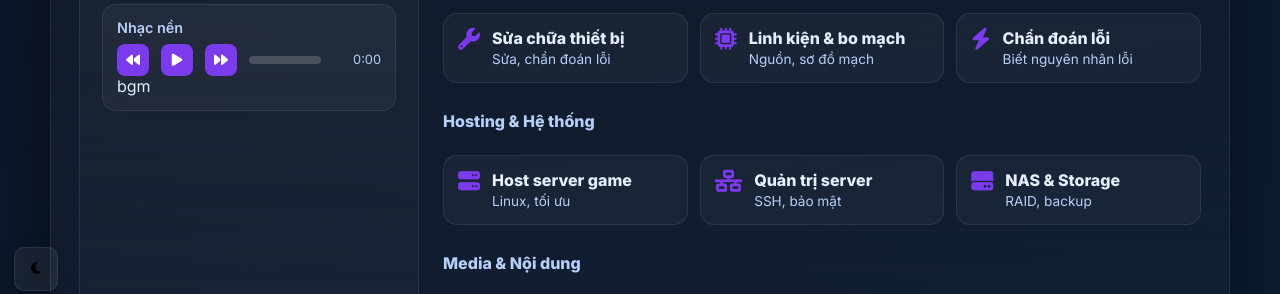
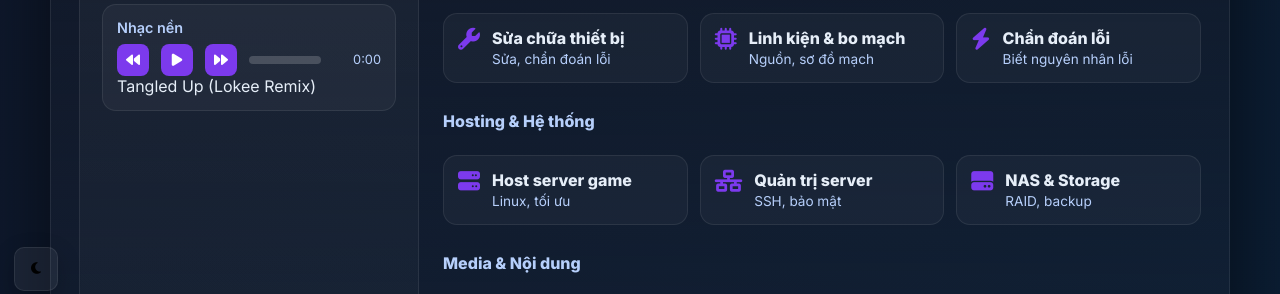
Before and after one commit to drivesave01plm-gif/My-bio, a plain HTML site: page BlackSword.html in a window 1280 px wide. Shown: the part 495-789 px from the top of the page. Drawn offline with Linux system fonts and the light colour scheme; no server answers.

Commit message:
Update BlackSword.html

```diff
--- a/BlackSword.html
+++ b/BlackSword.html
@@ -326,8 +326,7 @@
   </div>
 
 <script>
-  // ...existing other JS (theme) stays below unchanged ...
-  // Updated music player logic only:
+  // ===== Music Player (safe for GitHub Pages) =====
   const audio = document.getElementById('audio');
   const playBtn = document.getElementById('playBtn');
   const prevBtn = document.getElementById('prevBtn');
@@ -340,45 +339,46 @@
   let list = [];
   let idx = 0;
 
-  // safe fetch list.json, fallback to defaults if missing or invalid
   (async function initList(){
     try{
-      const res = await fetch('music/list.json', {cache:'no-store'});
+      const res = await fetch('music/list.json', { cache: 'no-store' });
       if(res.ok){
         const files = await res.json();
         if(Array.isArray(files) && files.length) list = files;
       }
     }catch(e){}
 
-    // fallback defaults if fetch failed or list is empty
     if(!list.length){
-      const fallbacks = ['bgm.m4a','bgm.mp3'];
-      list = fallbacks;
+      // fallback đúng với repo hiện tại
+      list = ['Tangled Up (Lokee Remix).m4a'];
     }
 
     if(list.length){
       enableControls(true);
       load(0);
-    } else {
+    }else{
       enableControls(false);
       track.textContent = 'Không có bài hát';
     }
   })();
 
   function enableControls(on){
-    [playBtn, prevBtn, nextBtn].forEach(b => { if(b) b.disabled = !on; });
+    [playBtn, prevBtn, nextBtn].forEach(b => b && (b.disabled = !on));
   }
 
   function sanitizeName(name){
     try{
-      const n = decodeURIComponent(name).split('/').pop().split('?')[0];
-      return n.replace(/\.[^/.]+$/,'');
-    }catch(e){ return name; }
+      return decodeURIComponent(name)
+        .split('/').pop()
+        .replace(/\.[^/.]+$/, '');
+    }catch{
+      return name;
+    }
   }
 
   function load(i){
     if(!list.length) return;
-    idx = ((i % list.length) + list.length) % list.length;
+    idx = (i + list.length) % list.length;
     const file = list[idx];
     audio.src = 'music/' + file;
     track.textContent = sanitizeName(file);
@@ -386,42 +386,37 @@
     audio.play().catch(()=>{}); // ignore autoplay errors
   }
 
-  playBtn.addEventListener('click', ()=> {
-    if(!audio.src) { load(0); return; }
-    if(audio.paused) audio.play().catch(()=>{}); else audio.pause();
-  });
-  prevBtn.addEventListener('click', ()=> load(idx - 1));
-  nextBtn.addEventListener('click', ()=> load(idx + 1));
-  audio.addEventListener('ended', ()=> load(idx + 1));
+  playBtn.onclick = () => {
+    if(!audio.src) return load(0);
+    audio.paused ? audio.play().catch(()=>{}) : audio.pause();
+  };
+  prevBtn.onclick = () => load(idx - 1);
+  nextBtn.onclick = () => load(idx + 1);
+  audio.onended = () => load(idx + 1);
 
-  audio.addEventListener('play', ()=> playBtn.innerHTML = '<i class="fa-solid fa-pause"></i>');
-  audio.addEventListener('pause', ()=> playBtn.innerHTML = '<i class="fa-solid fa-play"></i>');
+  audio.onplay = () => playBtn.innerHTML = '<i class="fa-solid fa-pause"></i>';
+  audio.onpause = () => playBtn.innerHTML = '<i class="fa-solid fa-play"></i>';
 
-  audio.addEventListener('timeupdate', ()=>{
+  audio.ontimeupdate = () => {
     if(!audio.duration) return;
-    bar.style.width = ((audio.currentTime / audio.duration) * 100) + '%';
+    const pct = audio.currentTime / audio.duration * 100;
+    bar.style.width = pct + '%';
     time.textContent = formatTime(audio.currentTime);
-    // update progressbar ARIA
-    progress.setAttribute('aria-valuenow', Math.round((audio.currentTime / audio.duration) * 100));
-  });
+    progress.setAttribute('aria-valuenow', Math.round(pct));
+  };
 
-  progress.addEventListener('click', (e) => {
+  progress.onclick = e => {
     if(!audio.duration) return;
     const r = progress.getBoundingClientRect();
-    const pct = Math.max(0, Math.min(1, (e.clientX - r.left) / r.width));
+    const pct = Math.min(1, Math.max(0, (e.clientX - r.left) / r.width));
     audio.currentTime = pct * audio.duration;
-  });
+  };
 
   function formatTime(t){
     if(!isFinite(t)) return '0:00';
     const m = Math.floor(t/60), s = Math.floor(t%60);
     return m + ':' + String(s).padStart(2,'0');
   }
-
-  // accessibility: keyboard controls for space on play button
-  playBtn.addEventListener('keydown', (e)=> {
-    if(e.code === 'Space'){ e.preventDefault(); playBtn.click(); }
-  });
 
   /* ===== THEME TOGGLE (clean) ===== */
   (function(){
@@ -446,6 +441,3 @@
 </script>
 </body>
 </html>
-
-
-sda
```
